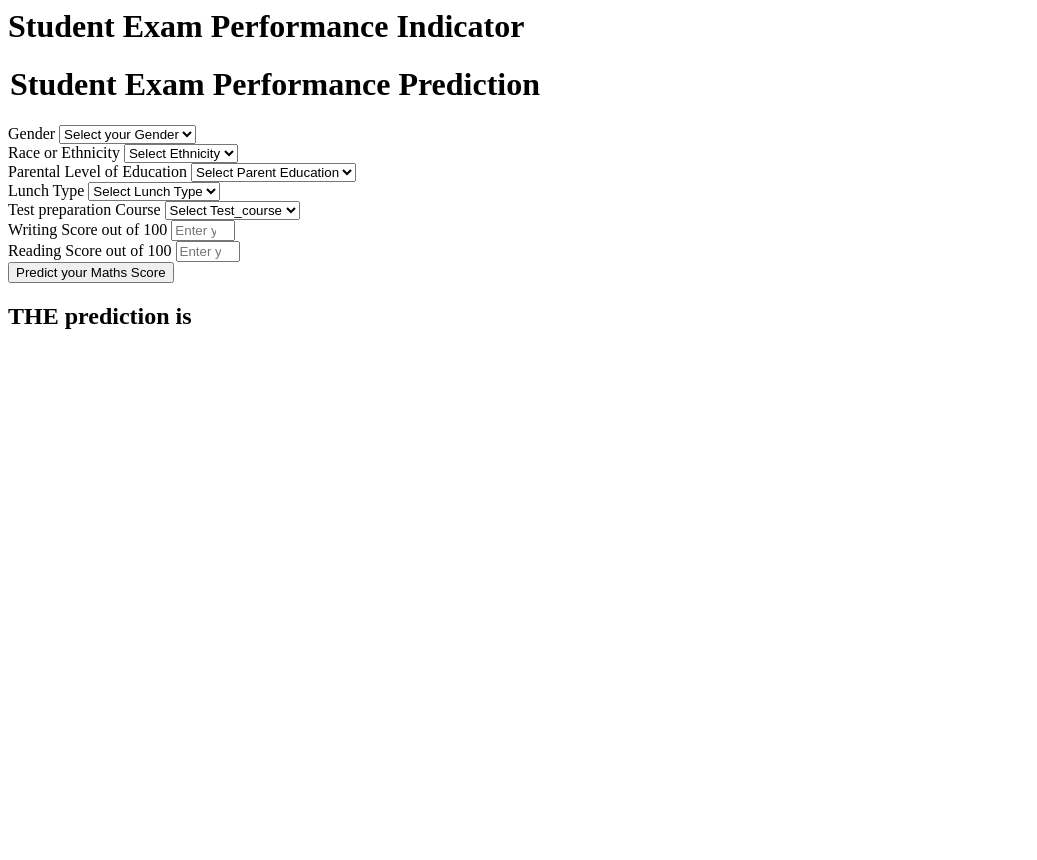
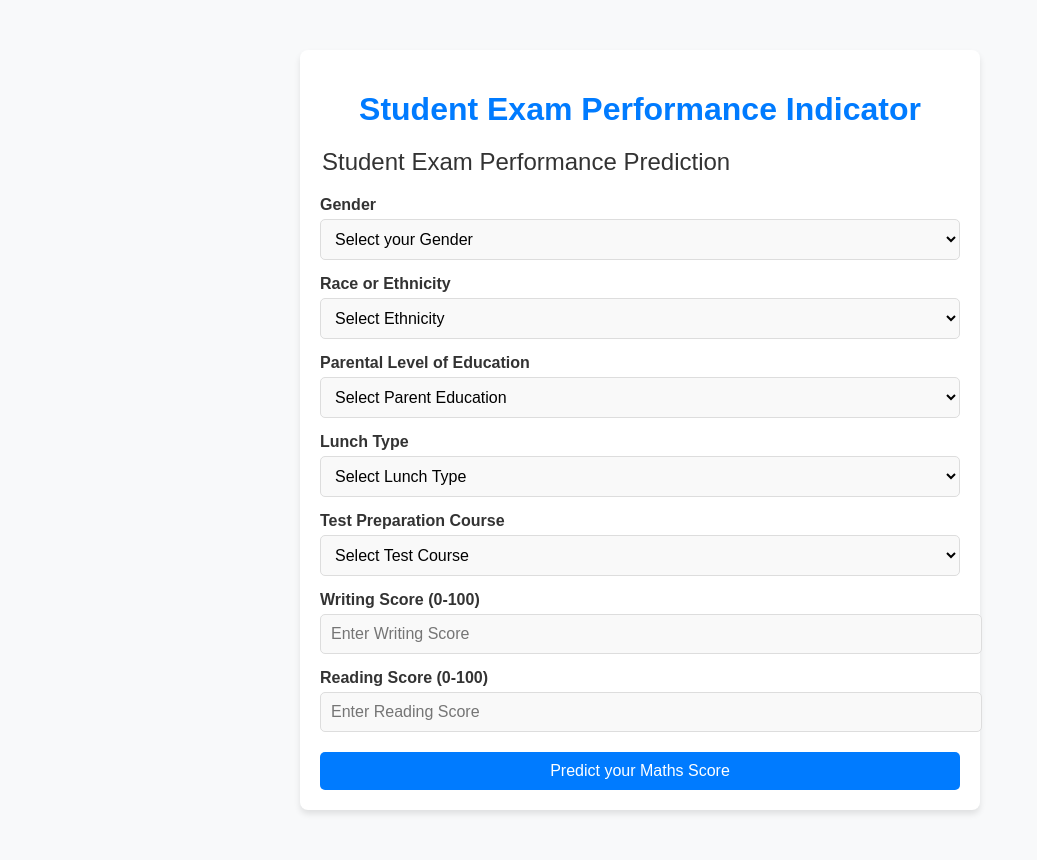
Before and after one commit to SubhradeepBasu18/Student-Performance-Analysis, a Flask app: page /predict in a window 1280 px wide. Shown: the whole page, without its empty margins (0-1037 px from the left). Before the commit the page ends 329 px from the top, so only its background shows below. Run offline with Flask 3, Linux system fonts and the light colour scheme.

Commit message:
Add styling to home page

```diff
--- a/app.py
+++ b/app.py
@@ -5,7 +5,9 @@ import pandas as pd
 from sklearn.preprocessing import StandardScaler
 from src.pipeline.predict_pipeline import CustomData, PredictPipeline
 
-app = Flask(__name__)
+application = Flask(__name__)
+
+app = application
 
 @app.route('/')
 def index():
--- /dev/null
+++ b/static/styles.css
@@ -0,0 +1,102 @@
+/* General Styles */
+body {
+    font-family: 'Arial', sans-serif;
+    background-color: #f8f9fa;
+    color: #333;
+    margin: 0;
+    padding: 0;
+}
+
+/* Container Styling */
+.container {
+    width: 50%;
+    margin: 50px auto;
+    background: #ffffff;
+    border-radius: 8px;
+    box-shadow: 0 4px 6px rgba(0, 0, 0, 0.1);
+    padding: 20px;
+}
+
+/* Header */
+h1 {
+    text-align: center;
+    color: #007bff;
+    margin-bottom: 20px;
+}
+
+/* Form Styling */
+form {
+    margin-top: 20px;
+}
+
+fieldset {
+    border: none;
+    margin: 0;
+    padding: 0;
+}
+
+legend {
+    font-size: 1.5rem;
+    color: #333;
+    margin-bottom: 20px;
+}
+
+.form-group {
+    margin-bottom: 15px;
+}
+
+label {
+    display: block;
+    font-weight: bold;
+    margin-bottom: 5px;
+}
+
+input[type="number"],
+select {
+    width: 100%;
+    padding: 10px;
+    font-size: 1rem;
+    border: 1px solid #ddd;
+    border-radius: 5px;
+    background: #f9f9f9;
+}
+
+input[type="number"]:focus,
+select:focus {
+    outline: none;
+    border: 1px solid #007bff;
+    box-shadow: 0 0 5px rgba(0, 123, 255, 0.5);
+}
+
+/* Button Styling */
+.btn {
+    background: #007bff;
+    color: #fff;
+    border: none;
+    padding: 10px 15px;
+    font-size: 1rem;
+    border-radius: 5px;
+    cursor: pointer;
+    display: block;
+    width: 100%;
+    margin-top: 20px;
+}
+
+.btn:hover {
+    background: #0056b3;
+}
+
+/* Result Styling */
+.result {
+    text-align: center;
+    margin-top: 20px;
+    color: #28a745;
+    font-weight: bold;
+}
+
+/* Responsive Design */
+@media (max-width: 768px) {
+    .container {
+        width: 90%;
+    }
+}
--- a/templates/home.html
+++ b/templates/home.html
@@ -1,116 +1,79 @@
+<!DOCTYPE html>
 <html lang="en">
 <head>
     <meta charset="UTF-8">
     <meta name="viewport" content="width=device-width, initial-scale=1.0">
     <title>Student Exam Performance Indicator</title>
+    <link rel="stylesheet" href="{{ url_for('static', filename='styles.css') }}">
+
 </head>
 <body>
-    <div class="login">
+    <div class="container">
        <h1>Student Exam Performance Indicator</h1>
-
-       <form action="{{ url_for('predict_data')}}" method="post">
-        <h1>
+       <form action="{{ url_for('predict_data') }}" method="post">
+            <fieldset>
                 <legend>Student Exam Performance Prediction</legend>
-        </h1>
-        <div class="mb-3">
-            <label class="form-label">Gender</label>
-            <select class="form-control" name="gender" placeholder="Enter you Gender" title="Gender" required>
-                <option class="placeholder" selected disabled value="">Select your Gender</option>
-                <option value="male">
-                    Male
-                </option>
-                <option value="female">
-                    Female
-                </option>
+                <div class="form-group">
+                    <label for="gender">Gender</label>
+                    <select id="gender" name="gender" required>
+                        <option value="" disabled selected>Select your Gender</option>
+                        <option value="male">Male</option>
+                        <option value="female">Female</option>
                     </select>
                 </div>
-        <div class="mb-3">
-            <label class="form-label">Race or Ethnicity</label>
-            <select class="form-control" name="ethnicity" placeholder="Enter you ethnicity" title="Race or Ethnicity" required>
-                <option class="placeholder" selected disabled value="">Select Ethnicity</option>
-                <option value="group A">
-                    Group A
-                </option>
-                <option value="group B">
-                    Group B
-                </option>
-                <option value="group C">
-                    Group C
-                </option>
-                <option value="group D">
-                    Group D
-                </option>
-                <option value="group E">
-                    Group E
-                </option>
+                <div class="form-group">
+                    <label for="ethnicity">Race or Ethnicity</label>
+                    <select id="ethnicity" name="ethnicity" required>
+                        <option value="" disabled selected>Select Ethnicity</option>
+                        <option value="group A">Group A</option>
+                        <option value="group B">Group B</option>
+                        <option value="group C">Group C</option>
+                        <option value="group D">Group D</option>
+                        <option value="group E">Group E</option>
                     </select>
                 </div>
-        <div class="mb-3">
-            <label class="form-label">Parental Level of Education</label>
-            <select class="form-control" name="parental_level_of_education" title="Parental Level of Education"
-                placeholder="Enter you Parent Education" required>
-                <option class="placeholder" selected disabled value="">Select Parent Education</option>
-                <option value="associate's degree">
-                    associate's degree
-                </option>
-                <option value="bachelor's degree">
-                    bachelor's degree
-                </option>
-                <option value="high school">
-                    high school
-                </option>
-                <option value="master's degree">
-                    master's degree
-                </option>
-                <option value="some college">
-                    some college
-                </option>
-                <option value="some high school">
-                    some high school
-                </option>
+                <div class="form-group">
+                    <label for="education">Parental Level of Education</label>
+                    <select id="education" name="parental_level_of_education" required>
+                        <option value="" disabled selected>Select Parent Education</option>
+                        <option value="associate's degree">Associate's degree</option>
+                        <option value="bachelor's degree">Bachelor's degree</option>
+                        <option value="high school">High school</option>
+                        <option value="master's degree">Master's degree</option>
+                        <option value="some college">Some college</option>
+                        <option value="some high school">Some high school</option>
                     </select>
                 </div>
-        <div class="mb-3">
-            <label class="form-label">Lunch Type</label>
-            <select class="form-control" name="lunch" placeholder="Enter you Lunch" title="Lunch Type" required>
-                <option class="placeholder" selected disabled value="">Select Lunch Type</option>
-                <option value="free/reduced">
-                    free/reduced
-                </option>
-                <option value="standard">
-                    standard
-                </option>
+                <div class="form-group">
+                    <label for="lunch">Lunch Type</label>
+                    <select id="lunch" name="lunch" required>
+                        <option value="" disabled selected>Select Lunch Type</option>
+                        <option value="free/reduced">Free/Reduced</option>
+                        <option value="standard">Standard</option>
                     </select>
                 </div>
-        <div class="mb-3">
-            <label class="form-label">Test preparation Course</label>
-            <select class="form-control" name="test_preparation_course" placeholder="Enter you Course" title="Test preparation Course"
-                required>
-                <option class="placeholder" selected disabled value="">Select Test_course</option>
-                <option value="none">
-                    None
-                </option>
-                <option value="completed">
-                    Completed
-                </option>
+                <div class="form-group">
+                    <label for="test_prep">Test Preparation Course</label>
+                    <select id="test_prep" name="test_preparation_course" required>
+                        <option value="" disabled selected>Select Test Course</option>
+                        <option value="none">None</option>
+                        <option value="completed">Completed</option>
                     </select>
                 </div>
-        <div class="mb-3">
-            <label class="form-label">Writing Score out of 100</label>
-            <input class="form-control" type="number" name="reading_score"
-                placeholder="Enter your Reading score" min='0' max='100' />
+                <div class="form-group">
+                    <label for="writing_score">Writing Score (0-100)</label>
+                    <input id="writing_score" type="number" name="writing_score" min="0" max="100" placeholder="Enter Writing Score" required>
                 </div>
-        <div class="mb-3">
-            <label class="form-label">Reading Score out of 100</label>
-            <input class="form-control" type="number" name="writing_score"
-                placeholder="Enter your Reading Score" min='0' max='100' />
+                <div class="form-group">
+                    <label for="reading_score">Reading Score (0-100)</label>
+                    <input id="reading_score" type="number" name="reading_score" min="0" max="100" placeholder="Enter Reading Score" required>
                 </div>
-        <div class="mb-3">
-            <input class="btn btn-primary" type="submit" value="Predict your Maths Score" required />
+                <button type="submit" class="btn">Predict your Maths Score</button>
+            </fieldset>
+       </form>
+       {% if results %}
+       <h2 class="result">The predicted math score is: {{ results }}</h2>
+       {% endif %}
     </div>
-    </form>
-    <h2>
-       THE  prediction is {{results}}
-    </h2>
 </body>
 </html>
```
Lines whose indentation alone changed are shown as unchanged.
